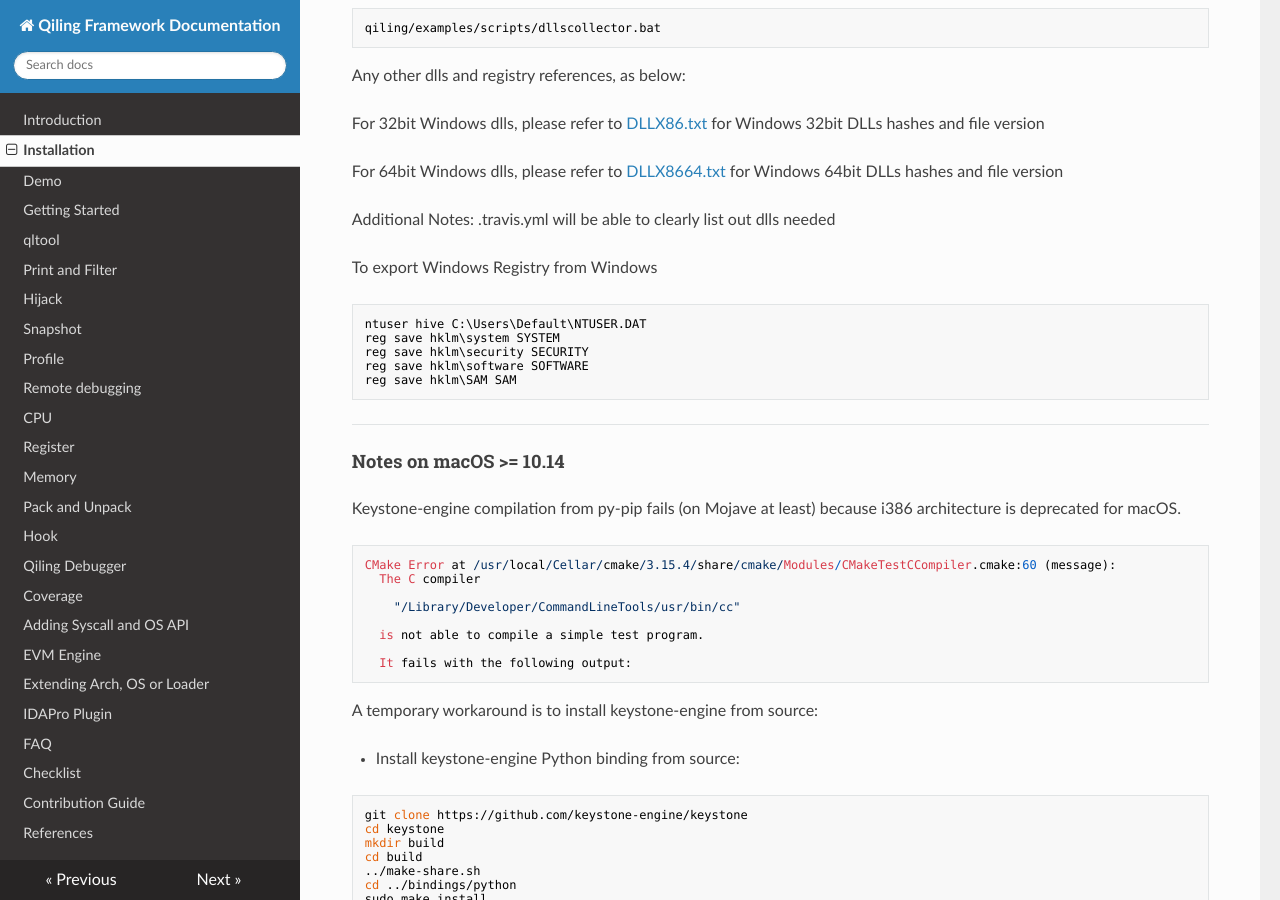
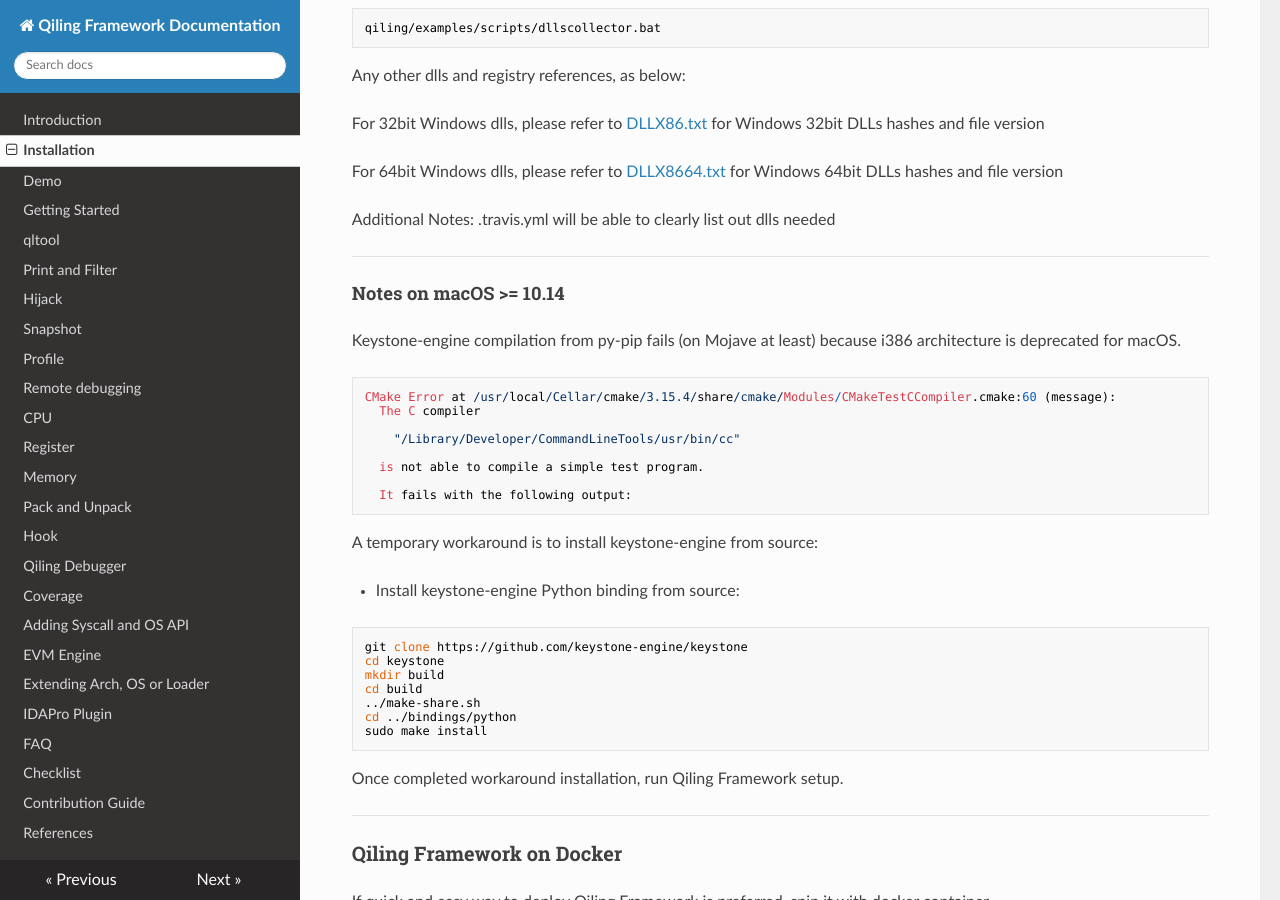
Before and after one commit to qilingframework/rtfd.io, an MkDocs documentation site: the page built from docs/install.md, in a window 1280 px wide and 900 px high, scrolled down 1417 px. Built offline with MkDocs 1.6.1, drawn with Linux system fonts in a browser that asks for light colours; nearby versions of some CDN libraries.

Commit message:
Update install.md
remove obsolete part

````diff
--- a/docs/install.md
+++ b/docs/install.md
@@ -68,14 +68,6 @@ For 64bit Windows dlls, please refer to [DLLX8664.txt](https://github.com/qiling
 
 Additional Notes: .travis.yml will be able to clearly list out dlls needed
 
-To export Windows Registry from Windows
-```cmd
-ntuser hive C:\Users\Default\NTUSER.DAT
-reg save hklm\system SYSTEM
-reg save hklm\security SECURITY
-reg save hklm\software SOFTWARE
-reg save hklm\SAM SAM
-```
 ---
 
 #### Notes on macOS >= 10.14
````
